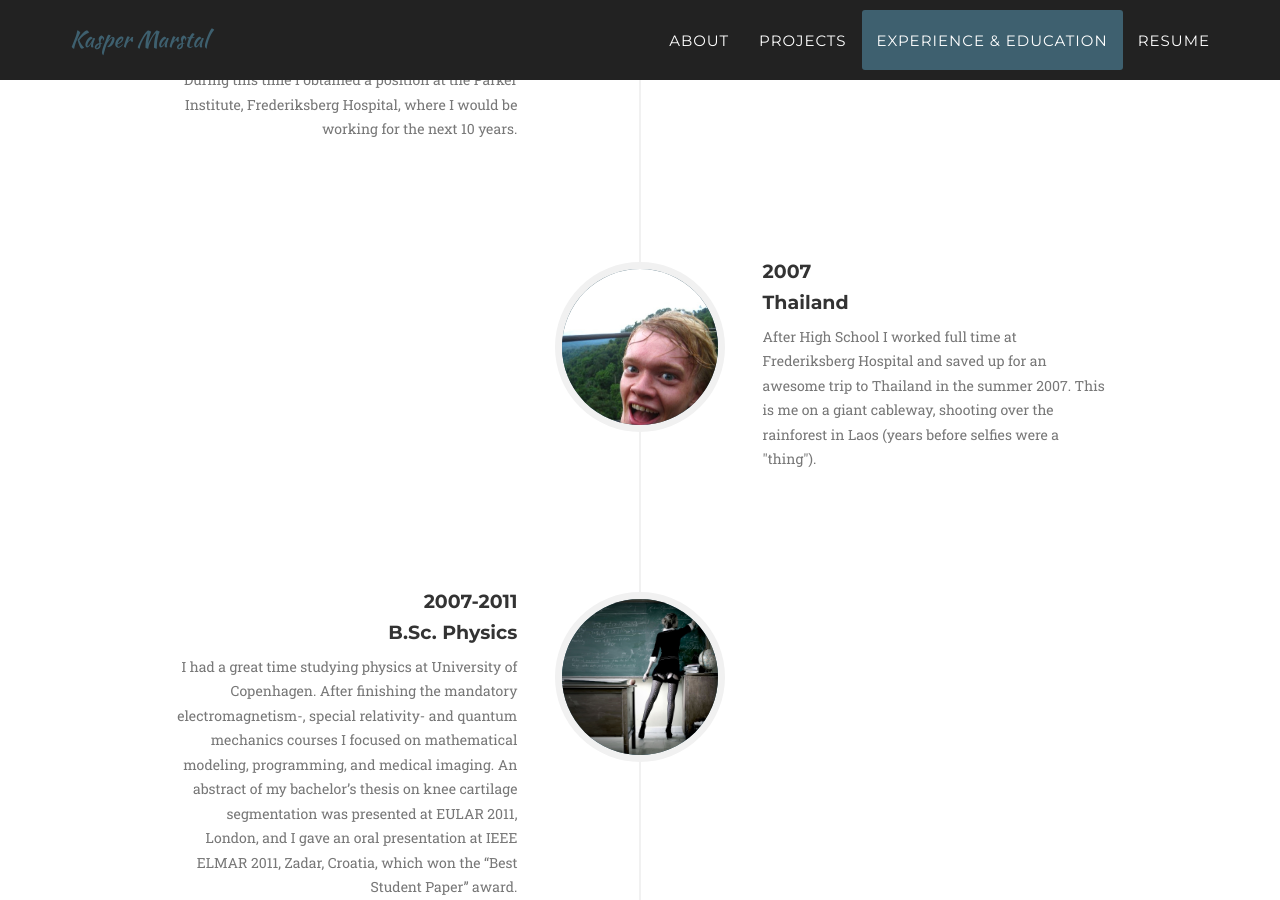
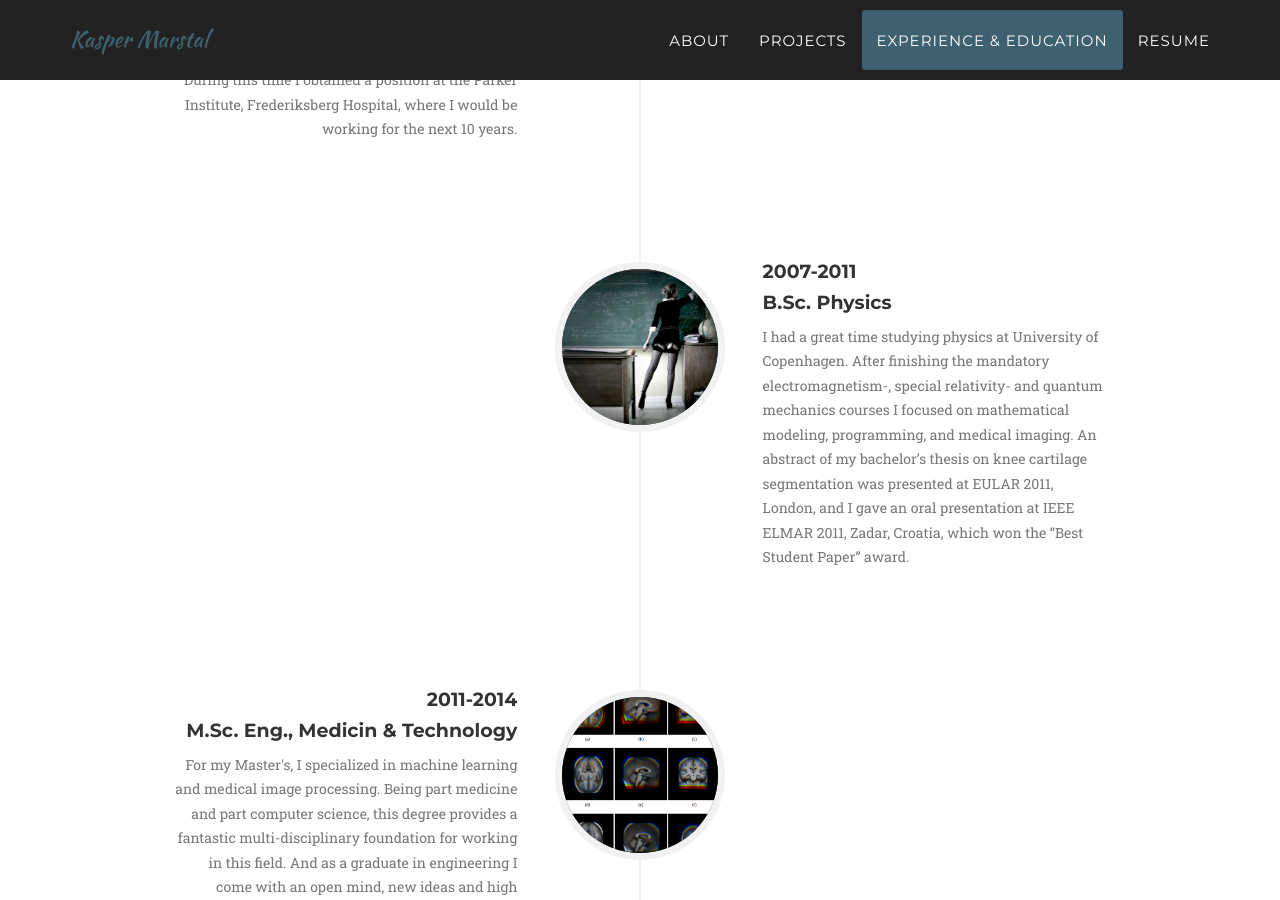
Before and after one commit to jmartens/kaspermarstal.github.io, a Jekyll site: the page built from index.html, in a window 1280 px wide and 900 px high, scrolled down 3678 px. Built offline with Jekyll 4.4.1, drawn with Linux system fonts in a browser that asks for light colours; nearby versions of some CDN libraries; some web fonts are replaced.

Commit message:
Update expedu.html

```diff
--- a/_includes/expedu.html
+++ b/_includes/expedu.html
@@ -26,20 +26,6 @@
                         </li>
                         <li class="timeline-inverted">
                             <div class="timeline-image">
-                                <img class="img-circle img-responsive" src="img/about/thailand.jpg" alt="">
-                            </div>
-                            <div class="timeline-panel">
-                                <div class="timeline-heading">
-                                    <h4>2007</h4>
-                                    <h4 class="subheading">Thailand</h4>
-                                </div>
-                                <div class="timeline-body">
-                                    <p class="text-muted">After High School I worked full time at Frederiksberg Hospital and saved up for an awesome trip to Thailand in the summer 2007. This is me on a giant cableway, shooting over the rainforest in Laos (years before selfies were a "thing").</p>
-                                </div>
-                            </div>
-                        </li>
-                        <li>
-                            <div class="timeline-image">
                                 <img class="img-circle img-responsive" src="img/about/physics.jpg" alt="">
                             </div>
                             <div class="timeline-panel">
@@ -52,7 +38,7 @@
                                 </div>
                             </div>
                         </li>
-                        <li class="timeline-inverted">
+                        <li>
                             <div class="timeline-image">
                                 <img class="img-circle img-responsive" src="img/about/medicinandtechnology.png" alt="">
                             </div>
@@ -66,7 +52,7 @@
                                 </div>
                             </div>
                         </li>
-                        <li>
+                        <li class="timeline-inverted">
                             <div class="timeline-image">
                                 <img class="img-circle img-responsive" src="img/about/imageanalysis.jpg" alt="">
                             </div>
```
